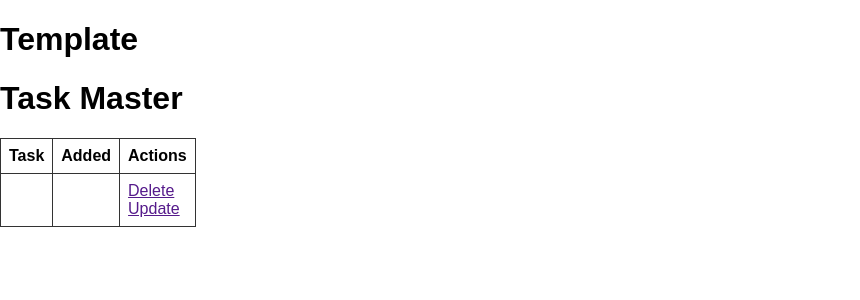
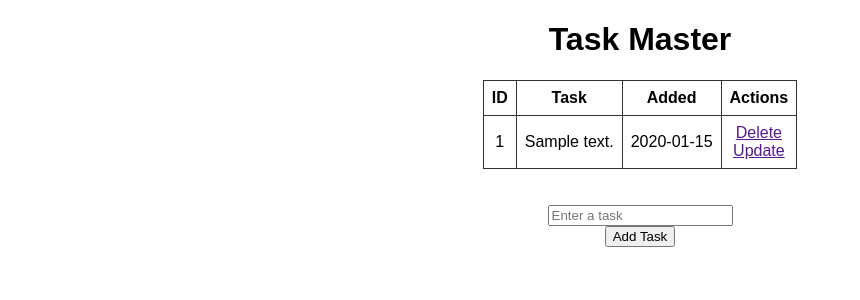
Before and after one commit to angadsahni93/Flask-plotly-project, a Flask app: page / in a window 1280 px wide. Shown: the top 300 px of the page, without its empty margins (0-860 px from the left). Run offline with Flask 3, Linux system fonts and the light colour scheme; tables that the repository leaves empty hold one stand-in row (values such as "Sample post").

Commit message:
table created in index.html & adding tasks successful

```diff
--- a/app.py
+++ b/app.py
@@ -1,4 +1,4 @@
-from flask import Flask, redirect, url_for, render_template
+from flask import Flask, redirect, request, url_for, render_template
 from flask_sqlalchemy import SQLAlchemy
 from datetime import datetime, timezone
 
@@ -8,7 +8,8 @@ app.config['SQLALCHEMY_DATABASE_URI'] = 'sqlite:///site.db'
 # Connect SQLAlchemy to this Flask app.
 db = SQLAlchemy(app)
 
-# Database model for a single task in the to-do list.
+# Database model for a single task in the to-do list; each to-do task is a row in the database, site.db.
+## class Todo defines which components of each task should be stored (i.e. columns in the database table).
 class Todo(db.Model):
     id = db.Column(db.Integer, primary_key=True)
     content = db.Column(db.String(200), nullable=False) # nullable=False means that this column cannot be empty.
@@ -25,7 +26,21 @@ class Todo(db.Model):
 # POST = browser sends form data to this route, e.g. text from an "add task" input.
 @app.route("/", methods=['POST', 'GET'])
 def index():
-    return render_template("index.html")
+    if request.method == 'POST': # if user submitted the form (defined in index.html)
+        task_content = request.form["content"] # get the text from the form input named 'content'.
+        new_task = Todo(content=task_content) # create a new task with the text from the form.
+
+        try:
+            db.session.add(new_task) # add the new task to the database session.
+            db.session.commit() # commit the session to save the new task to the database.
+            return redirect("/") # redirect to the index page to show the updated list of tasks.
+        except:
+            return "There was an issue adding your task."
+
+    else: # no task entered.
+        tasks = Todo.query.order_by(Todo.date_created).all() # get 'all' tasks from the database, ordered by creation date.
+        return render_template("index.html", tasks=tasks) # just load the index.html page.
+        ## tasks=tasks passes the list of tasks to the HTML template, so it can display them. 'tasks' variable will be aded to the index.html template.
 
 
 
--- a/static/css/main.css
+++ b/static/css/main.css
@@ -3,8 +3,17 @@ body {
     font-family: sans-serif;
 }
 
+.content {
+    text-align: center;
+}
+
+h1 {
+    text-align: center;
+}
+
 table {
     border-collapse: collapse;
+    margin: 0 auto;
 }
 
 th,
--- a/templates/index.html
+++ b/templates/index.html
@@ -1,7 +1,7 @@
 {% extends "base.html" %} {# Inherit stuff from base.html #}
 
 {% block head %}
-<h1>Template</h1>
+<title>Task Master</title>
 {% endblock %}
 
 {% block body %}
@@ -10,22 +10,35 @@
 
     <table>
         <tr>
+            <th>ID</th>
             <th>Task</th> <!-- th = table header cell -->
             <th>Added</th>
             <th>Actions</th>
         </tr>
+        {%for task in tasks%} {# For-Loop through each task sent from app.py. #}
           <tr>
-            <td></td> <!-- td = table data cell -->
-            <td></td>
-            <td>
+              <!-- td = table data cell -->
+               <td>{{ task.id }}</td>
+              <td>{{ task.content }}</td> <!-- Task column; returns content of each task in the Task column. -->
+
+              <td>{{ task.date_created.date() }}</td> <!-- Added column; returns the date the task was create on.-->
+
+              <td><!-- Actions column; gives two options: Delete or Update task. -->
                   <a href="">Delete</a>
                   <br>
                   <a href="">Update</a>
               </td>
           </tr>
+        {%endfor%}{# Ends the For-Loop. #}
 </table>
 
 <form action="/" method="POST"> <!-- action = URL to send form to: in this case "/" is defined as index.html in app.py; method = how to send it, POST sends data. -->
+    <br>
+    <br>
+    <!-- Text box; name="content" is the key that Flask reads, and id="content" is what CSS reads from the form. Placeholder text is for user guidance. -->
+    <input type="text" name="content" id="content" placeholder="Enter a task">
+    <br>
+    <input type="submit" value="Add Task"> <!-- Submit button; sends the form data to the action URL. -->
 
 </form>
 </div>
```
Lines whose indentation alone changed are shown as unchanged.
